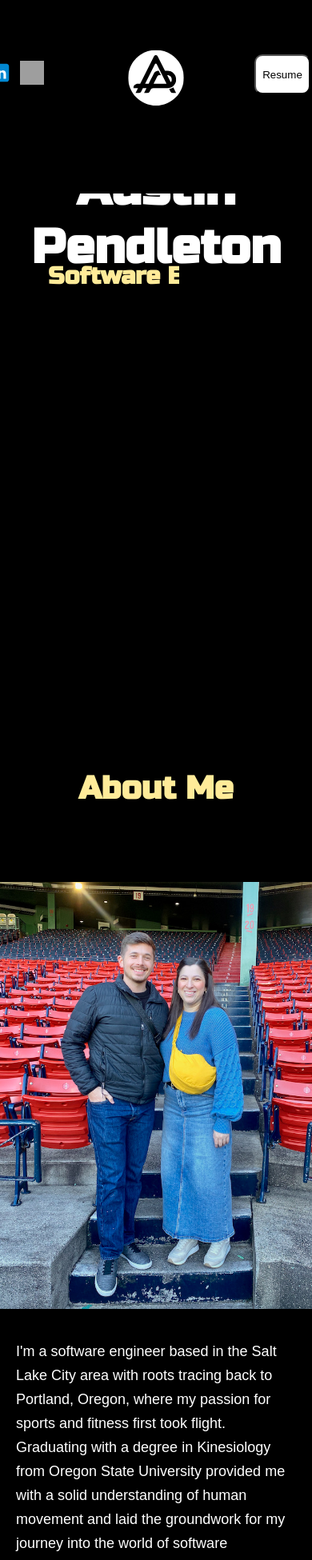
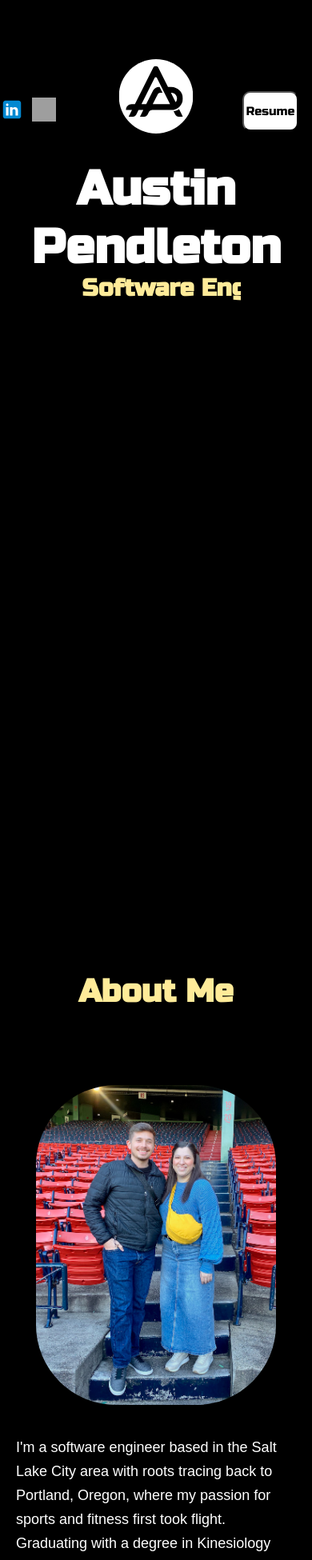
Before and after one commit to austinpendleton/portfolio_se, a React (Create React App) app: page / in a window 390 px wide. Shown: the top 1951 px of the page at 80% size. Built offline with nearby package versions, Linux system fonts and the light colour scheme; grey boxes are pictures that could not be loaded; a web font is replaced by a local one.

Commit message:
Style changes

```diff
--- a/src/blocks/About.css
+++ b/src/blocks/About.css
@@ -3,9 +3,10 @@
 @import url("https://fonts.googleapis.com/css2?family=Russo+One&display=swap");
 
 .about {
-  max-height: 2000px;
-  height: 120vh;
+  padding-bottom: 50px;
   background-color: black;
+  max-height: none;
+  height: auto;
 }
 .about__container {
   display: flex;
@@ -82,14 +83,16 @@
 
   .about__container {
     flex-direction: column; /* Stack items vertically on smaller screens */
+    display: flex;
+    align-items: center;
   }
 
   .about__image {
-    height: auto; /* Allow image to scale with width */
-    width: 100%; /* Occupy full width of container */
+    height: 400px; /* Allow image to scale with width */
+    width: 300px; /* Occupy full width of container */
     margin-right: 0; /* Remove right margin on smaller screens */
     margin-left: 0; /* Remove left margin on smaller screens */
     margin-bottom: 20px; /* Add some space below the image */
-    border-radius: 0; /* Remove border-radius */
+    border-radius: 100px; /* Remove border-radius */
   }
 }
--- a/src/blocks/Header.css
+++ b/src/blocks/Header.css
@@ -9,7 +9,6 @@
   background-size: cover;
   max-height: 140px;
   height: 100vh;
-  position: fixed;
   top: 0px;
   left: 0px;
   width: 100%;
@@ -83,7 +82,15 @@
   right: 22px;
   background-color: white;
   border-radius: 10px;
-  font-family: "Playfair-Display", sans-serif;
+  font-family: "Russo One", sans-serif;
+  font-size: 15px;
+}
+@media screen and (min-width: 769px) {
+  .header {
+    position: fixed;
+    top: 0;
+    left: 0;
+  }
 }
 /* Mobile Styles */
 @media screen and (max-width: 768px) {
@@ -103,7 +110,7 @@
   }
 
   .header__logo-image {
-    width: 120px; /* Adjust logo size for mobile */
+    width: 160px; /* Adjust logo size for mobile */
   }
 
   .header__nav {
@@ -120,7 +127,8 @@
     align-items: center;
     display: flex;
     justify-content: center;
-    bottom: 100px;
+    bottom: 80px;
+    padding: 0;
   }
 
   .resume__button {
@@ -129,7 +137,7 @@
     width: 70px;
   }
   .resume__button-container {
-    padding-left: 280px;
+    padding-left: 250px;
   }
 }
 
--- a/src/blocks/Introduction.css
+++ b/src/blocks/Introduction.css
@@ -155,7 +155,8 @@
 
   .title__wrapper {
     top: 300px; /* Adjust positioning for smaller screens */
-    margin-left: 0; /* Remove left margin for centering */
+    margin-left: 60px;
+    margin-top: 15px; /* Remove left margin for centering */
     text-align: center; /* Center the text */
   }
 
--- a/src/blocks/Projects.css
+++ b/src/blocks/Projects.css
@@ -2,11 +2,12 @@
 @import url("https://fonts.googleapis.com/css2?family=Russo+One&display=swap");
 
 .projects {
-  max-height: 1200px;
-  height: 160vh;
+  max-height: none;
+  height: auto;
   background-color: black;
   background-position: center;
   background-size: cover;
+  padding-bottom: 50px;
 }
 
 .projects__title {
--- a/src/components/About.js
+++ b/src/components/About.js
@@ -24,14 +24,15 @@ const About = () => {
             world of software engineering.
           </p>
           <p className="about__paragraph-text">
-            Over four years of professional experience, I've cultivated a knack
-            for problem-solving and a keen eye for detail. However, my thirst
-            for creativity and a desire for consistent challenges led me to
-            discover coding. Recognizing this as my true calling, I embarked on
-            a coding bootcamp journey to further sharpen my skills.
+            Over four years of professional experience has helped me cultivate a
+            knack for problem-solving and develop a keen eye for detail.
+            However, my thirst for creativity and a desire for consistent
+            challenges led me to discover coding. Recognizing this as my true
+            calling I embarked on a coding bootcamp journey to further sharpen
+            my skills.
           </p>
           <p className="about__paragraph-text">
-            Now, armed with a diverse background and a fresh perspective, I'm
+            Now, armed with a diverse background and a fresh perspective I'm
             eager to contribute to cutting-edge innovation in the tech industry.
             I thrive on tackling complex problems and am excited about the
             possibilities that lie ahead in this dynamic field.
```
